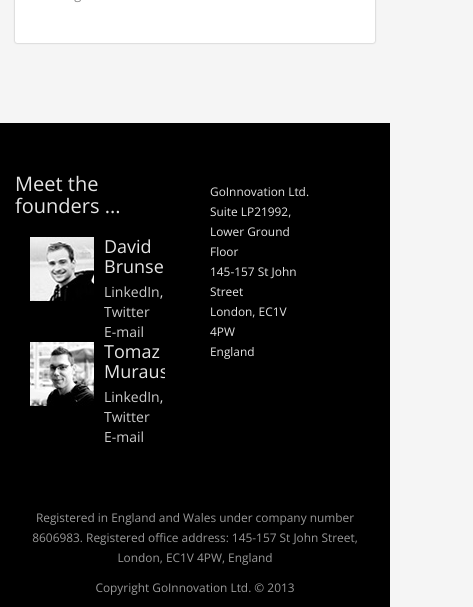
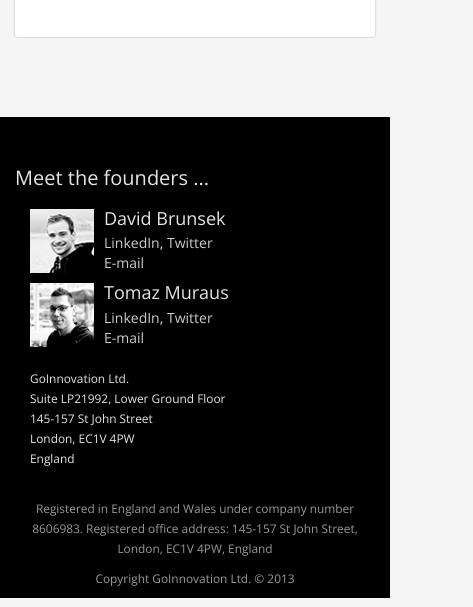
Before and after one commit to GoInnovation/goinnovation.github.io, a plain HTML site: page index.html in a window 390 px wide. Shown: the part 972-1579 px from the top of the page, 473 px wide, since content can reach past the window. Drawn offline with nearby package versions, Linux system fonts and the light colour scheme.

Commit message:
Add mobile fixes for footer.

```diff
--- a/assets/css/style.css
+++ b/assets/css/style.css
@@ -31,6 +31,10 @@
 
 #footer a {
   color: #cccccc;
+}
+
+.img-logo {
+  max-width: 100%;
 }
 
 .padding-spacing {
@@ -85,3 +89,21 @@
   font-size: 13px;
   font-weight: 400;
 }
+
+/* Mobile fixes for footer */
+@media (max-width: 1200px) {
+  #tomaz {
+  margin-top: 10px;
+  }
+}
+
+@media (max-width: 768px) {
+  .min-margin-spacing {
+  margin-top: 20px;
+  margin-left: 15px;
+  }
+
+  .margin-spacing {
+  margin-top: 20px;
+  }
+}
--- a/index.html
+++ b/index.html
@@ -25,7 +25,7 @@
           <!-- Content -->
             <div class="row">
               <div class="col-md-12 main-title">
-                <h1><img src="assets/img/logo.png" alt="GoInnovation"></h1>
+                <h1><img class="img-logo" src="assets/img/logo.png" alt="GoInnovation"></h1>
                 <h2>Innovative software solutions for everyday problems.</h2>
               </div>
             </div>
@@ -81,9 +81,9 @@
       <div class="container padding-spacing">
         <div class="row">
           <!-- Contact info -->
-          <div class="col-md-offset-2 col-md-6 col-xs-6 col-xs-offset-1">
+          <div class="col-sm-offset-2 col-sm-6 col-xs-12">
               <h5>Meet the founders ...</h5>
-              <div class="col-lg-6">
+              <div id="david" class="col-lg-6">
                 <div class="media">
                   <a class="pull-left" href="#">
                     <img class="media-object" src="assets/img/david.jpg" alt="David Brunsek">
@@ -95,7 +95,7 @@
                   </div>
                 </div>
               </div>
-              <div class="col-lg-6">
+              <div id="tomaz" class="col-lg-6">
                 <div class="media">
                   <a class="pull-left" href="#">
                     <img class="media-object" src="assets/img/tomaz.jpg" alt="Tomaz Muraus">
@@ -109,7 +109,7 @@
               </div>
           </div>
           <!-- Business address -->
-          <div class="col-xs-4">
+          <div class="col-sm-4 col-xs-12">
             <p class="min-margin-spacing">
               <small>
                 GoInnovation Ltd.<br />
```
